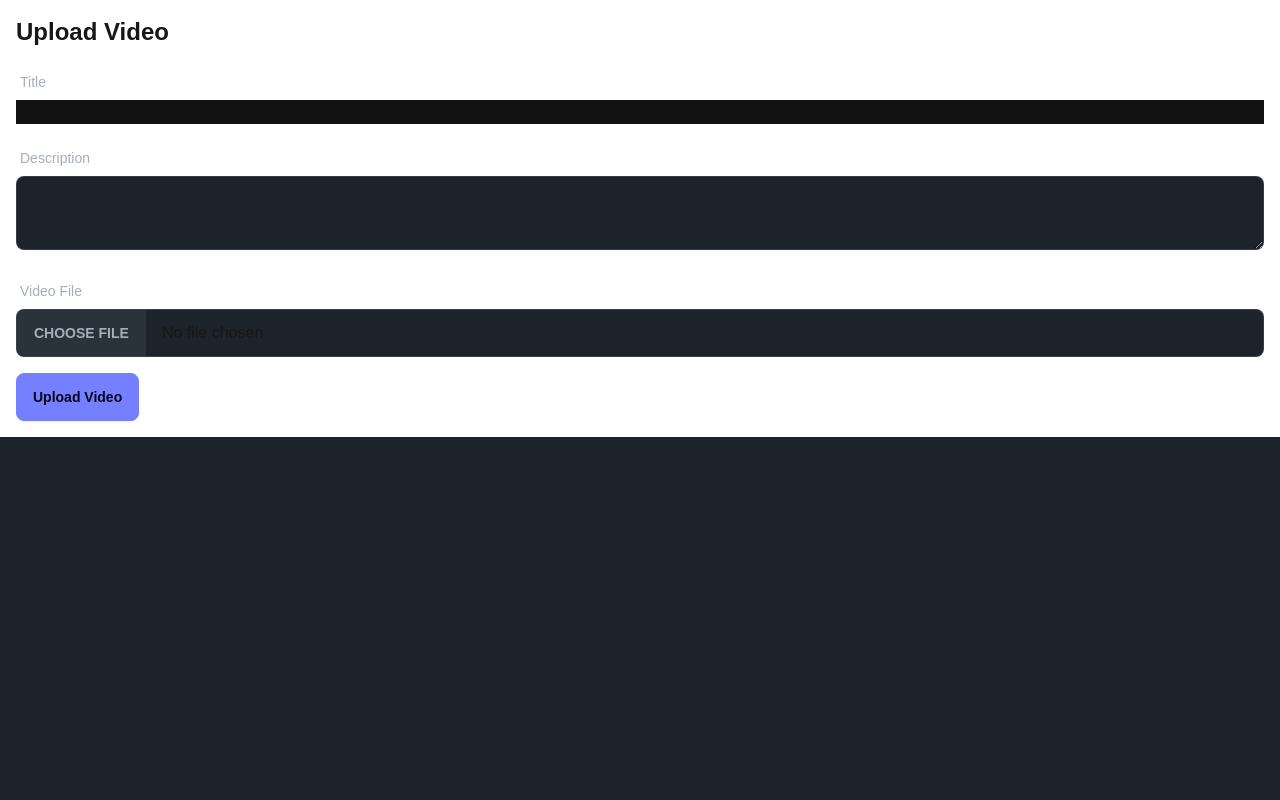
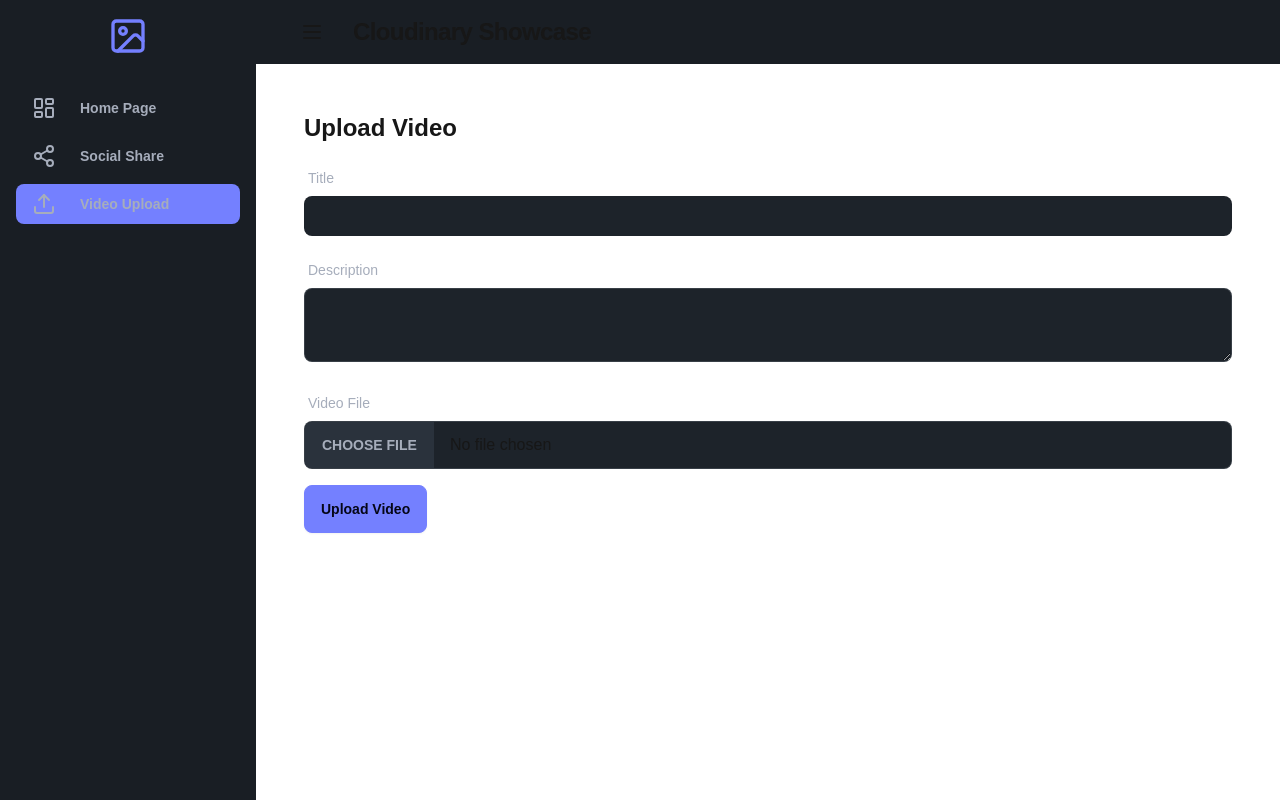
Before and after one commit to nitesh052000/Cloudinary-Saas, a Next.js app: page /video-upload in a window 1280 px wide. Built offline with nearby package versions, Linux system fonts and the light colour scheme; no server answers.

Commit message:
adde ui of layout in app

```diff
--- /dev/null
+++ b/app/(app)/layout.tsx
@@ -0,0 +1,102 @@
+'use client'
+
+import React,{useState} from "react";
+import Link from "next/link";
+import { ImageIcon, LayoutDashboardIcon, LogOutIcon, MenuIcon, Share2Icon, UploadIcon } from "lucide-react";
+import { useRouter } from "next/navigation";
+import {useClerk, useUser } from "@clerk/nextjs";
+import { usePathname } from "next/navigation";
+
+const sidebarItems = [
+    {href:"/home",label:"Home Page",icon:LayoutDashboardIcon},
+    {href:"/social-share",label:"Social Share",icon:Share2Icon},
+    {href:"/video-upload",label:"Video Upload",icon:UploadIcon},
+]
+
+export default function AppLayout({
+  children,
+}: Readonly<{
+  children: React.ReactNode;
+}>) {
+
+    const router = useRouter();
+    const {user} = useUser();
+    const [SidebarOpen,setSidebarOpen] = useState(true);
+    const {sighOut} = useClerk();
+    const pathname = usePathname();
+
+    console.log("user",user);
+
+    const handleLogoClick = () =>{
+        router.push("/");
+    }
+
+    const handleSighOut = async() =>{
+        await sighOut();
+    }
+
+  return (
+     <div className=" drawer lg:drawer-open">
+        <input id="sidebar-drawer" type="checkbox" className=" drawer-toggle" checked={SidebarOpen} onChange={() => setSidebarOpen(!SidebarOpen)} />
+        <div className="drawer-content flex flex-col">
+           {/* navbar */}
+           <header className=" w-full bg-base-200">
+             <div className=" navbar max-w-7xl mx-auto px-4 sm:px-6 lg:px-8">
+                <div className=" flex-none lg-hidden">
+                    <label htmlFor="sidebar-drawer" className="btn btn-square btn-ghost drawer-button"><MenuIcon /></label>
+                </div>
+                <div className=" flex-grow">
+                    <Link href="/">
+                    <div onClick={handleLogoClick} className="btn btn-ghost normal-case text-2xl font-bold tracking-tight cursor-pointer">
+                     Cloudinary Showcase
+                     </div>
+                    </Link>
+                </div>
+                <div className=" flex-none flex items-center space-x-4">
+                    {user && (
+                        <>
+                        <div className=" avatar">
+                            <div className=" w-8 h-8">
+                            <img className="w-8 h-8 rounded-full" src={user.imageUrl} alt={user.username} />
+                            </div>
+                        </div>
+                        <div className=" text-sm truncate max-w-xs lg:msx-w-md">
+                            {user.emailAddresses[0].emailAddress}
+                        </div>
+                        <button onClick={handleSighOut} className="btn btn-ghost btn-circle"><LogOutIcon className=" h-6 w-6" /></button>
+                        </>
+                    )}
+                </div>
+             </div>
+           </header>
+
+           {/* // Page Content */}
+          <main className=" flex-grow">
+            <div className=" max-w-7xl mx-auto w-full px-4 sm:px-6 lg:px-8 my-8">
+                {children}
+            </div>
+            </main>
+        </div>
+        <div className=" drawer-side">
+            <label htmlFor="sidebar-drawer" className="drawer-overlay"></label>
+            <aside className=" bg-base-200 w-64 h-full flex flex-col">
+             <div className=" flex items-center justify-center py-4">
+                <ImageIcon className=" w-10 h-10 text-primary"/>
+             </div>
+             <ul className="menu text-base-content w-full p-4 flex-grow">
+               {sidebarItems.map((item) => (
+                <li key={item.href} className="mb-2">
+                    <Link className={`flex items-center space-x-4 px-4 py-2 rounded-lg ${
+                        pathname === item.href ? "bg-primary text-wite" : "hover:bg-base-300"
+                    }`} href={item.href} onClick={() => setSidebarOpen(false)}>
+                    <item.icon className=" w-6 h-6" />
+                    <span className=" font-bold text-white-100">{item.label}</span>
+                    </Link>
+                </li>
+               ))}
+             </ul>
+            </aside>
+        </div>
+     </div>
+  );
+}
--- a/app/(app)/video-upload/page.tsx
+++ b/app/(app)/video-upload/page.tsx
@@ -58,7 +58,7 @@ const VideoUpload = () => {
             <label className='label'>
               <span className=' label-text'>Title</span>
             </label>
-            <input className=' inout input-bordered w-full' type='text' value={title} onChange={(e)=>setTitle(e.target.value)} required></input>
+            <input className='inout input-bordered w-full h-10 bg-base-100 rounded-lg' type='text' value={title} onChange={(e)=>setTitle(e.target.value)} required></input>
           </div>
           <div>
             <label className='label'>
--- a/components/VideoCard.tsx
+++ b/components/VideoCard.tsx
@@ -1,19 +1,24 @@
-import React, { useCallback, useState } from 'react'
+import React, { useCallback, useEffect, useState } from 'react'
 import { getCldImageUrl,getCldVideoUrl } from 'next-cloudinary'
-import { Url } from 'next/dist/shared/lib/router/router';
 import { filesize } from 'filesize';
+import dayjs from 'dayjs';
+import { Clock } from 'lucide-react';
+import relativeTime from "dayjs/plugin/relativeTime";
+import { Download, FileDown, FileUp } from 'lucide-react';
+import { Video } from '@prisma/client';
+dayjs.extend(relativeTime);
 
 interface VideoCardProps {
     video: Video;
-    onDownload :(Url:string,title:string) => void;
+    onDownload :(url:string,title:string) => void;
 }
 
-const VideoCard: React.FC<VideoCardProps>= ({video,onDownload}) => {
+const VideoCard: React.FC<VideoCardProps> = ({video,onDownload}) => {
 
   const [isHovered,setIsHovered] = useState(false);
   const [previewError,setPreviewError] = useState(false);
 
-   const getThumbnailUrl = useCallback((publicId:'string')=>{
+   const getThumbnailUrl = useCallback((publicId:string)=>{
                return getCldImageUrl({
                 src:publicId,
                 width:400,
@@ -26,7 +31,7 @@ const VideoCard: React.FC<VideoCardProps>= ({video,onDownload}) => {
                })
    },[])
 
-   const getFullVideoUrl = useCallback((publicId:'string')=>{
+   const getFullVideoUrl = useCallback((publicId:string)=>{
                return getCldVideoUrl({
                 src:publicId,
                 width:1920,
@@ -35,16 +40,9 @@ const VideoCard: React.FC<VideoCardProps>= ({video,onDownload}) => {
                })
    },[])
 
-   const getFullVideoUrl = useCallback((publicId:'string')=>{
-               return getCldVideoUrl({
-                src:publicId,
-                width:1920,
-                height:1080,
 
-               })
-     },[])
 
-   const getPreviewVideoUrl = useCallback((publicId:'string')=>{
+   const getPreviewVideoUrl = useCallback((publicId:string)=>{
                return getCldVideoUrl({
                 src:publicId,
                 width:400,
@@ -58,7 +56,21 @@ const VideoCard: React.FC<VideoCardProps>= ({video,onDownload}) => {
              return filesize(size)
     },[])
 
+    const formatDuration = useCallback((seconds: number) => {
+       const minutes = Math.floor(seconds/60);
+       const remainingSeconds = Math.round(seconds%60);
+       return `${minutes}:${remainingSeconds.toString().padStart(2,"0")}`;
+    },[]);
 
+    const CompressionPercentage = Math.round((1 - Number(video?.compressedSize ?? 0) / Number(video?.origialSize ?? 1)) * 100)
+
+    useEffect(()=>{
+      setPreviewError(false);
+    },[isHovered])
+
+    const handlePreviewError = () => {
+      setPreviewError(true);
+    }
 
   return (
     <div className=' card bg-base-100 shadow-xl hover:shadow-2xl transition-all duration-300'
@@ -86,7 +98,36 @@ const VideoCard: React.FC<VideoCardProps>= ({video,onDownload}) => {
           {formatDuration(video.duration)}
         </div>
        </figure>
-
+       <div className=' card-body p-4'>
+        <h2 className='card-title text-lg font-bold'>{video.title}</h2>
+        <p className=' text-sm text-base-content opacity-70 mb-4'>{video.description}</p>
+        <p className=' text-sm text-base-content opacity-70 mb-4'>Uploaded {dayjs(video.createdAt).fromNow()}</p>
+       </div>
+      <div className='grid grid-cols-2 gap-4 text-sm'>
+        <div className=' flex items-center'>
+          <FileUp size={18} className ="mr-2 text-primary" />
+          <div>
+           <h1 className=' font-semibold'>Original</h1>
+           <p>{formatSize(Number(video?.origialSize))}</p>
+          </div>
+        </div>
+        <div className=' flex items-center'>
+          <FileDown size={18} className ="mr-2 text-secondary" />
+          <div>
+           <h1 className=' font-semibold'>Compressed</h1>
+           <p>{formatSize(Number(video?.compressedSize))}</p>
+          </div>
+        </div>
+        <div className='flex justify-between items-center mt-4'>
+          <div className='text-sm font-semibold'>
+            Compression:{" "}
+            <span className=' text-accent'>{CompressionPercentage}%</span>
+          </div>
+          <button onClick={() => onDownload(getFullVideoUrl(video.publicId),video.title)} className=' btn btn-primary btn-sm'>
+            <Download size={16}/>
+          </button>
+        </div>
+      </div>
     </div>
   )
 }
--- a/package.json
+++ b/package.json
@@ -15,6 +15,7 @@
     "cloudinary": "^2.5.1",
     "dayjs": "^1.11.13",
     "filesize": "^10.1.6",
+    "lucide-react": "^0.475.0",
     "next": "15.1.6",
     "next-cloudinary": "^6.16.0",
     "react": "^19.0.0",
```
Also changed, not shown: 1 other file (tests, documents, lock files or other folders).
